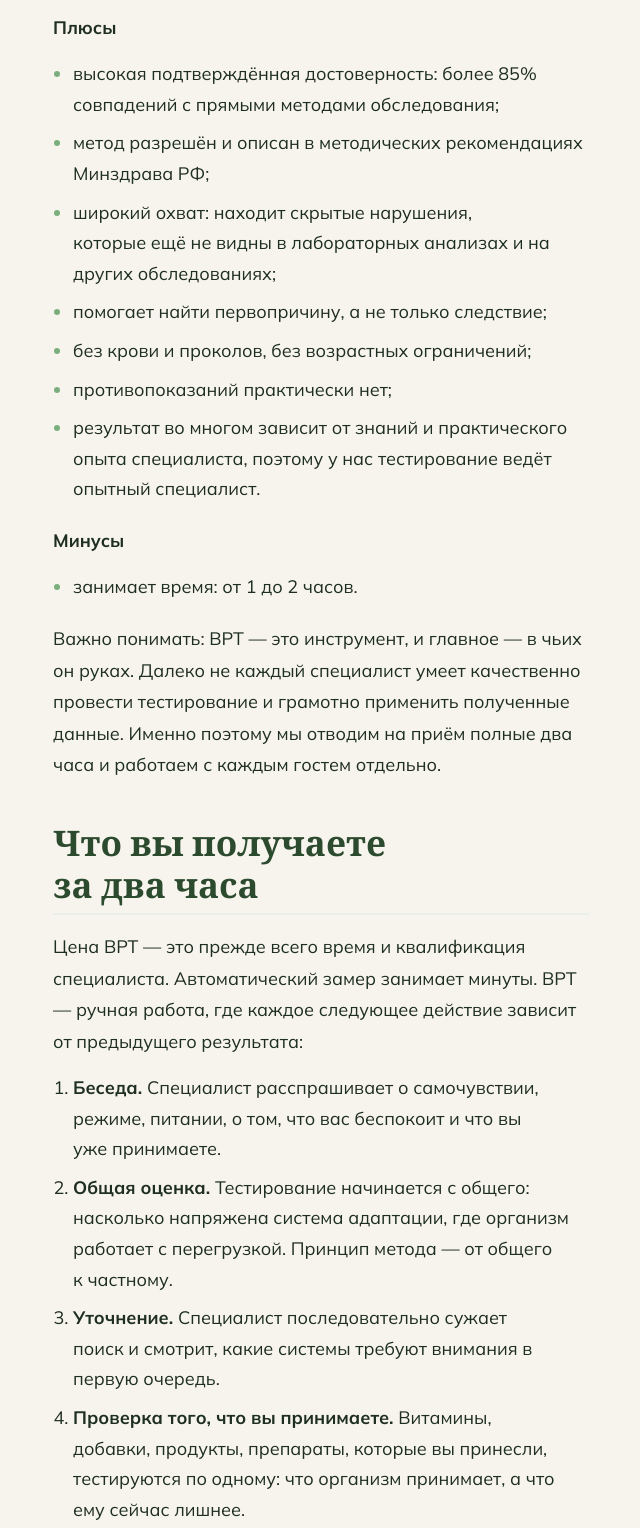
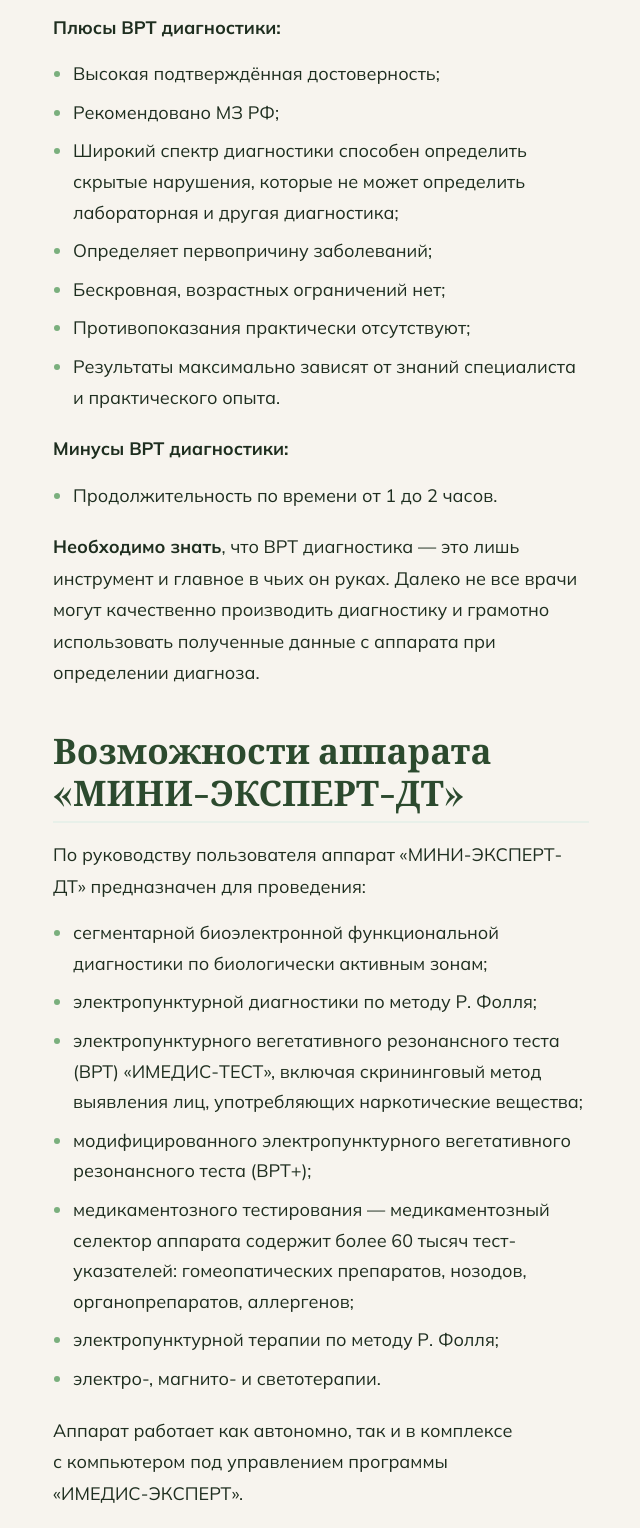
Before and after one commit to lifestyleabkhazia-beep/lifestyle-blog-images, a plain HTML site: page articles/article-vrt.html in a window 1280 px wide. Shown: the part 7460-8988 px from the top of the page, without its empty margins (145-785 px from the left). Drawn offline with nearby package versions, Linux system fonts and the light colour scheme; a web font is replaced by a local one.

Commit message:
VRT article: pros/cons verbatim, device capabilities from user manual
Co-Authored-By: Claude Opus 5.5 <noreply@anthropic.com>
Claude-Session: https://claude.ai/code/session_0187Gxbcz4eoRHthXuJ82kVf

```diff
--- a/articles/article-vrt.html
+++ b/articles/article-vrt.html
@@ -149,21 +149,34 @@
             <p>Для сравнения, классическая электропунктура по Фоллю в тех же рекомендациях даёт 62–75%. А в скрининге глаукомы ВРТ выявлял заболевание в 1,5 раза чаще, чем стандартное измерение глазного давления: 1,7% обследованных против 1%. Авторы обзора отмечают, что по информативности метод не уступил более дорогим и сложным обследованиям.</p>
 
             <h2>Плюсы и минусы ВРТ</h2>
-            <p><strong>Плюсы</strong></p>
+            <p><strong>Плюсы ВРТ диагностики:</strong></p>
             <ul>
-              <li>высокая подтверждённая достоверность: более 85% совпадений с прямыми методами обследования;</li>
-              <li>метод разрешён и описан в методических рекомендациях Минздрава РФ;</li>
-              <li>широкий охват: находит скрытые нарушения, которые ещё не видны в лабораторных анализах и на других обследованиях;</li>
-              <li>помогает найти первопричину, а не только следствие;</li>
-              <li>без крови и проколов, без возрастных ограничений;</li>
-              <li>противопоказаний практически нет;</li>
-              <li>результат во многом зависит от знаний и практического опыта специалиста, поэтому у нас тестирование ведёт опытный специалист.</li>
+              <li>Высокая подтверждённая достоверность;</li>
+              <li>Рекомендовано МЗ РФ;</li>
+              <li>Широкий спектр диагностики способен определить скрытые нарушения, которые не может определить лабораторная и другая диагностика;</li>
+              <li>Определяет первопричину заболеваний;</li>
+              <li>Бескровная, возрастных ограничений нет;</li>
+              <li>Противопоказания практически отсутствуют;</li>
+              <li>Результаты максимально зависят от знаний специалиста и практического опыта.</li>
             </ul>
-            <p><strong>Минусы</strong></p>
+            <p><strong>Минусы ВРТ диагностики:</strong></p>
             <ul>
-              <li>занимает время: от 1 до 2 часов.</li>
+              <li>Продолжительность по времени от 1 до 2 часов.</li>
             </ul>
-            <p>Важно понимать: ВРТ — это инструмент, и главное — в чьих он руках. Далеко не каждый специалист умеет качественно провести тестирование и грамотно применить полученные данные. Именно поэтому мы отводим на приём полные два часа и работаем с каждым гостем отдельно.</p>
+            <p><strong>Необходимо знать</strong>, что ВРТ диагностика — это лишь инструмент и главное в чьих он руках. Далеко не все врачи могут качественно производить диагностику и грамотно использовать полученные данные с аппарата при определении диагноза.</p>
+
+            <h2>Возможности аппарата «МИНИ-ЭКСПЕРТ-ДТ»</h2>
+            <p>По руководству пользователя аппарат «МИНИ-ЭКСПЕРТ-ДТ» предназначен для проведения:</p>
+            <ul>
+              <li>сегментарной биоэлектронной функциональной диагностики по биологически активным зонам;</li>
+              <li>электропунктурной диагностики по методу Р. Фолля;</li>
+              <li>электропунктурного вегетативного резонансного теста (ВРТ) «ИМЕДИС-ТЕСТ», включая скрининговый метод выявления лиц, употребляющих наркотические вещества;</li>
+              <li>модифицированного электропунктурного вегетативного резонансного теста (ВРТ+);</li>
+              <li>медикаментозного тестирования — медикаментозный селектор аппарата содержит более 60 тысяч тест-указателей: гомеопатических препаратов, нозодов, органопрепаратов, аллергенов;</li>
+              <li>электропунктурной терапии по методу Р. Фолля;</li>
+              <li>электро-, магнито- и светотерапии.</li>
+            </ul>
+            <p>Аппарат работает как автономно, так и в комплексе с компьютером под управлением программы «ИМЕДИС-ЭКСПЕРТ».</p>
 
             <h2>Что вы получаете за два часа</h2>
             <p>Цена ВРТ — это прежде всего время и квалификация специалиста. Автоматический замер занимает минуты. ВРТ — ручная работа, где каждое следующее действие зависит от предыдущего результата:</p>
```
